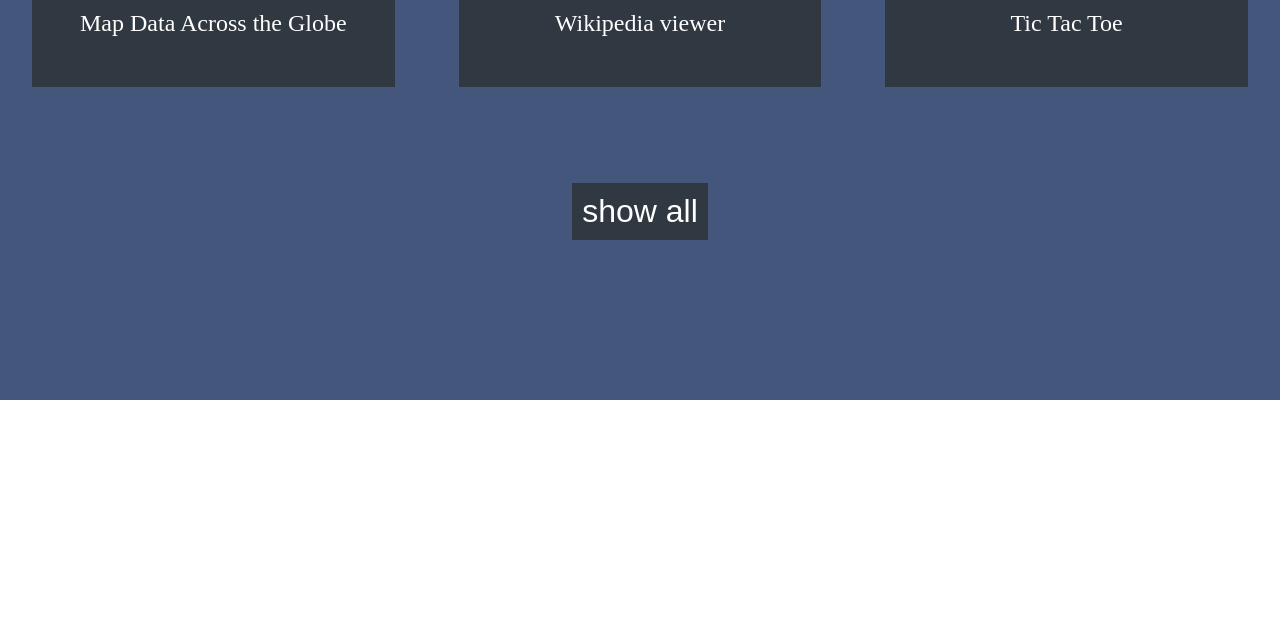
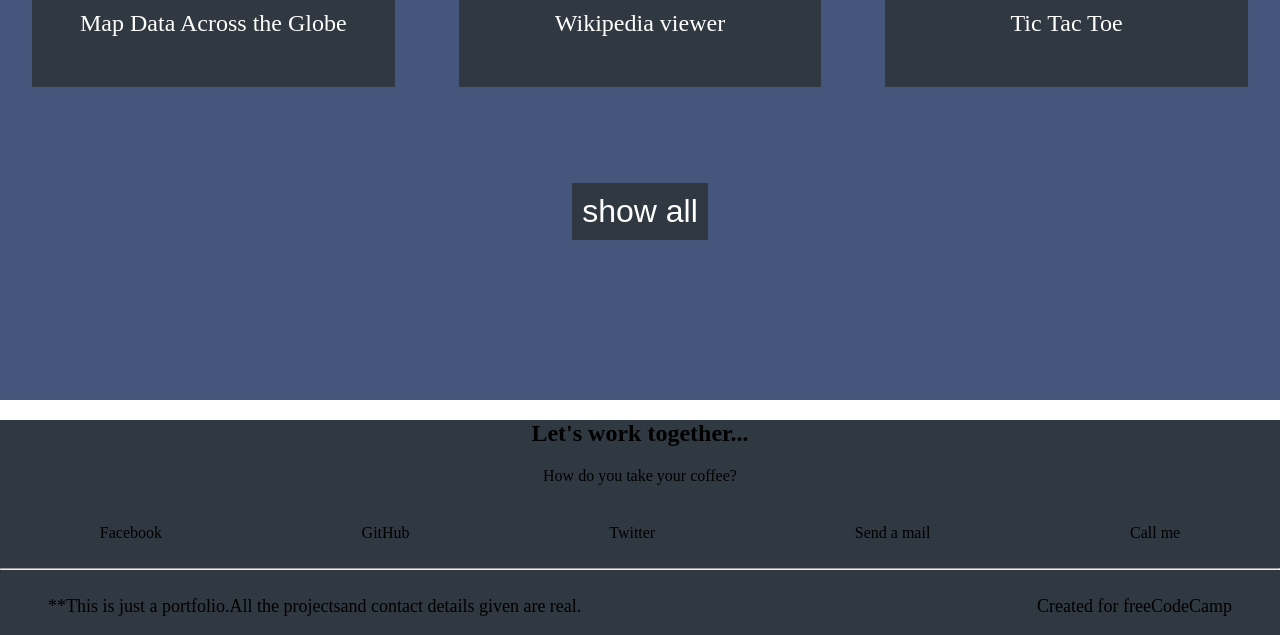
Before and after one commit to hydaline-code/Portfolio-_Microverse, a plain HTML site: page index.html in a window 1280 px wide. Shown: the part 1754-2389 px from the top of the page. Before the commit the page ends 2154 px from the top, so only its background shows below. Drawn offline with Linux system fonts and the light colour scheme.

Commit message:
Portfolio

```diff
--- a/index.html
+++ b/index.html
@@ -5,6 +5,8 @@
     <meta http-equiv="X-UA-Compatible" content="IE=edge" />
     <meta name="viewport" content="width=device-width, initial-scale=1.0" />
     <link rel="stylesheet" href="style.css" />
+    <link rel="stylesheet" href="https://use.fontawesome.com/releases/v5.8.2/css/all.css">
+
     <title>Document</title>
   </head>
   <body>
@@ -72,6 +74,30 @@
 
         <button>show all</button>
       </section>
+      <section class="End-section">
+            <h2>Let's work together...</h2>
+            <p>How do you take your coffee?</p>
+          <div class="contact-links">
+            <p><a href="https://facebook.com/freecodecamp"></a>Facebook</p>
+            <p><a id="profile-link" href="https://github.com/freecodecamp" ></a>GitHub</p>
+            <p><a href="https://twitter.com/freecodecamp"></a>Twitter</p>
+            <p><a href="mailto:example@example.com"></a>Send a mail</p>
+            <p><a href="tel:555-555-5555"> </a>Call me</p>
+          </div>
+
+        <footer>
+        <hr>
+        <div class="foot">
+          <p >
+            **This is just a portfolio.All the projectsand contact details given are real.
+          </p>
+          <p>
+            Created for freeCodeCamp
+          </p>
+        </div>
+      </footer>
+    </section>
+
     </main>
   </body>
 </html>
--- a/style.css
+++ b/style.css
@@ -106,3 +106,24 @@ button {
 button:hover {
   background: #be3144;
 }
+.End-section{
+  background-color: #303841;
+}
+h2,p{
+ text-align: center;
+}
+.contact-links{
+  display: flex;
+  justify-content: space-around;
+}
+.foot{
+  display: flex;
+  justify-content: space-between;
+  margin-left: 3rem;
+  margin-right: 3rem;
+  font-size: large;
+}
+hr{
+ background-color: #be3144;
+
+}
```
